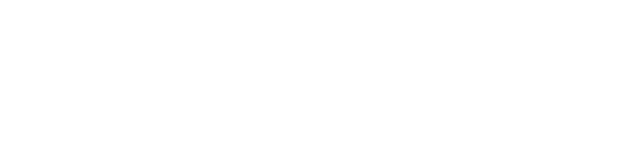
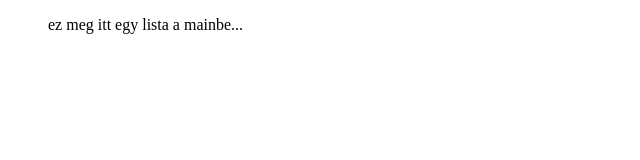
Before and after one commit to sz0csg4b0r/merge_conflict_TEST, a plain HTML site: page index.html in a window 1280 px wide. Shown: the whole page, without its empty margins (0-640 px from the left). Drawn offline with Linux system fonts and the light colour scheme.

Commit message:
main-commit-mcTest

```diff
--- a/index.html
+++ b/index.html
@@ -6,6 +6,6 @@
     <title>FeatureBranch01</title>
 </head>
 <body>
-
+    <ul>ez meg itt egy lista a mainbe...</ul>
 </body>
 </html>
```
